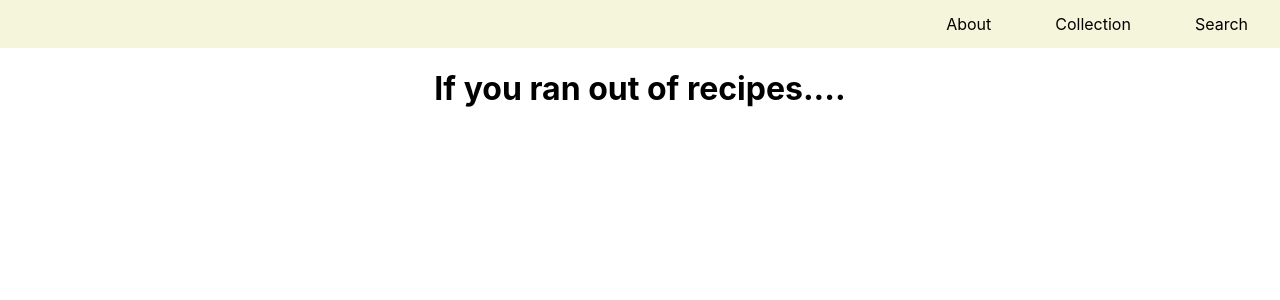
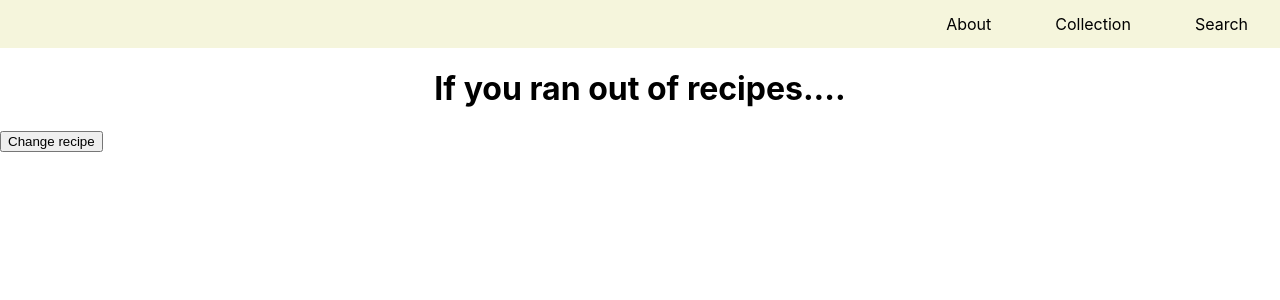
Before and after one commit to weiqixu05/recipes, a React (Create React App) app: page /search in a window 1280 px wide. Shown: the top 300 px of the page. Built offline with nearby package versions, Linux system fonts and the light colour scheme; no server answers.

Commit message:
added button to change recipe link

```diff
--- a/src/frontend/pages/Search/Search.jsx
+++ b/src/frontend/pages/Search/Search.jsx
@@ -3,27 +3,34 @@ import "./Search.css";
 import "../../styles.css";
 import {useState} from "react";
 
+
+var query="pizza";
 export default function Search(){
     const [recipeLink, setRecipeLink]=useState("");
-    async function fetchData(){
+    async function fetchData(query){
         try{
-            const response=((await fetch("https://api.edamam.com/api/recipes/v2?type=public&q=pizza&app_id=33eef802&app_key=8ebc6ae94cc66037076a9fd9c7e9c5fa")));
-            //console.log(response);
+            const response=((await fetch("https://api.edamam.com/api/recipes/v2?type=public&q="+query+"&app_id=33eef802&app_key=8ebc6ae94cc66037076a9fd9c7e9c5fa")));
             const data=await response.json();
-            //console.log(data);
             setRecipeLink(data.hits[0].recipe.url);
-            //console.log(jsonData.count);
+            console.log(recipeLink);
         } catch (error){
             console.log(error);
         }
     }
-    fetchData();
+    fetchData(query);
     return(
         <div>
             <h1 className="h1">If you ran out of recipes....</h1>
             <p>
                 {recipeLink}
             </p>
+                <button onClick={() =>{
+                        query="dumplings";
+                        fetchData(query);
+                    }}
+                >
+                    Change recipe
+                </button>
         </div>
     )
 }
```
